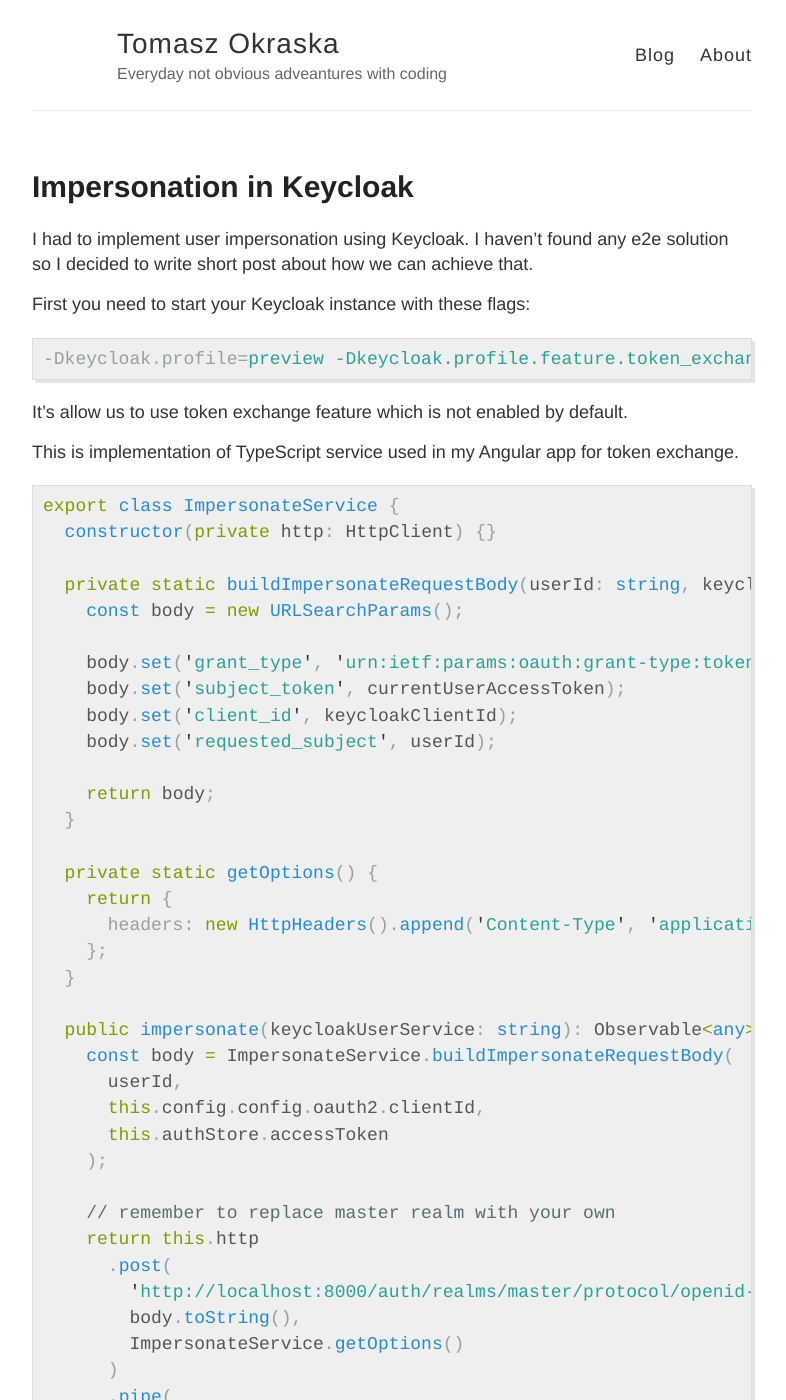
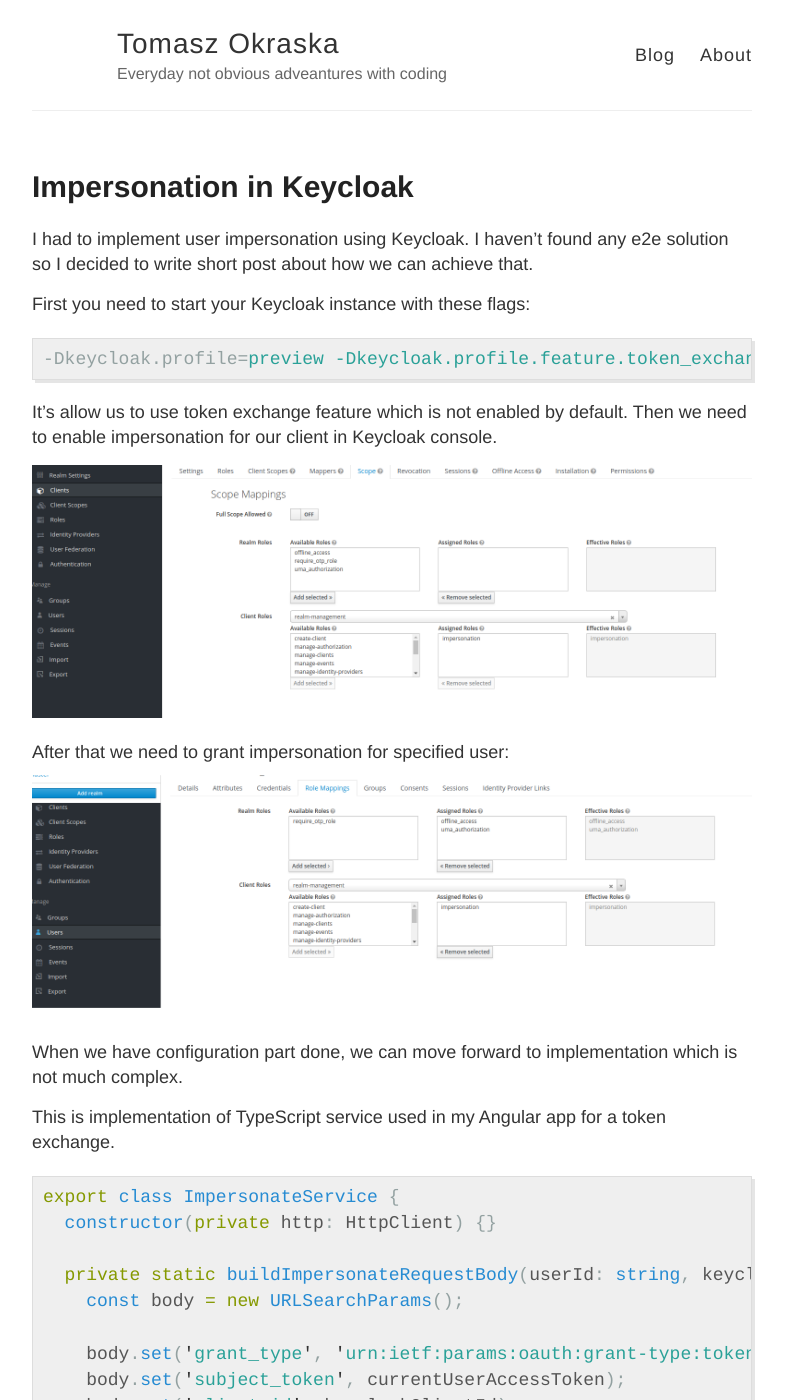
Before and after one commit to okraskat/okraskat.github.io, a Jekyll site: the page built from _posts/2020-04-09-impersonation-in-keycloak.markdown, in a window 1280 px wide and 1400 px high. Shown: the whole window, without its empty margins (248-1034 px from the left). Built offline with Jekyll 4.4.1, drawn with Linux system fonts in a browser that asks for light colours; our own code applies the rules of GitHub Pages for plain Markdown files; comment, search, counter and statistics services are not loaded; some of the changed text lies outside the part shown.

Commit message:
Updated Impersonation In Keycloak

```diff
--- a/_posts/2020-04-09-impersonation-in-keycloak.markdown
+++ b/_posts/2020-04-09-impersonation-in-keycloak.markdown
@@ -1,6 +1,10 @@
 ---
 title: Impersonation in Keycloak
 date: 2020-04-09 13:49:00 Z
+categories:
+- keycloak
+tags:
+- impersonation
 ---
 
 I had to implement user impersonation using Keycloak. I haven't found any e2e solution so I decided to write short post about how we can achieve that.
@@ -11,11 +15,16 @@ First you need to start your Keycloak instance with these flags:
 {% endhighlight %}
 
 It's allow us to use token exchange feature which is not enabled by default.
+Then we need to enable impersonation for our client in Keycloak console.
 
+![client.png](/uploads/client.png)
 
+After that we need to grant impersonation for specified user:
+![user.png](/uploads/user.png)
 
+When we have configuration part done, we can move forward to implementation which is not much complex.
 
-This is implementation of TypeScript service used in my Angular app for token exchange.
+This is implementation of TypeScript service used in my Angular app for a token exchange.
 
 {% highlight ts %}
 export class ImpersonateService {
@@ -63,11 +72,7 @@ export class ImpersonateService {
 }
 {% endhighlight %}
 
-
-
-
-
-
+In response from Keyclok you should received new tokens pair.
 
 
 Hope you enjoy this post. If You have any questions or problems leave a comment or send email.
```
